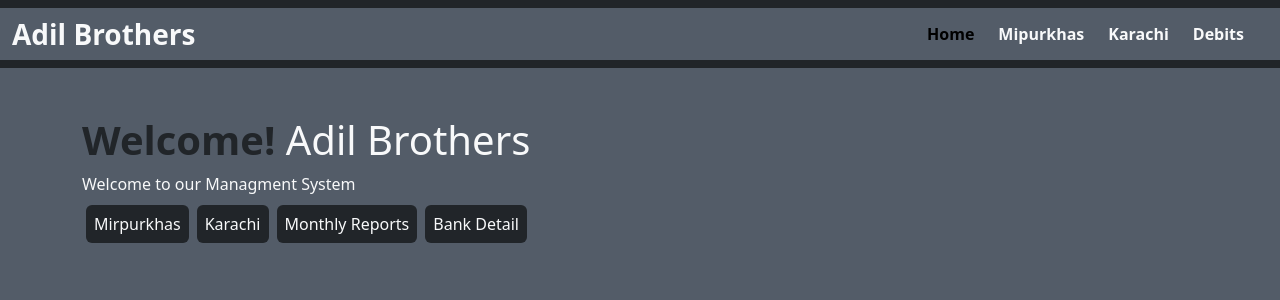
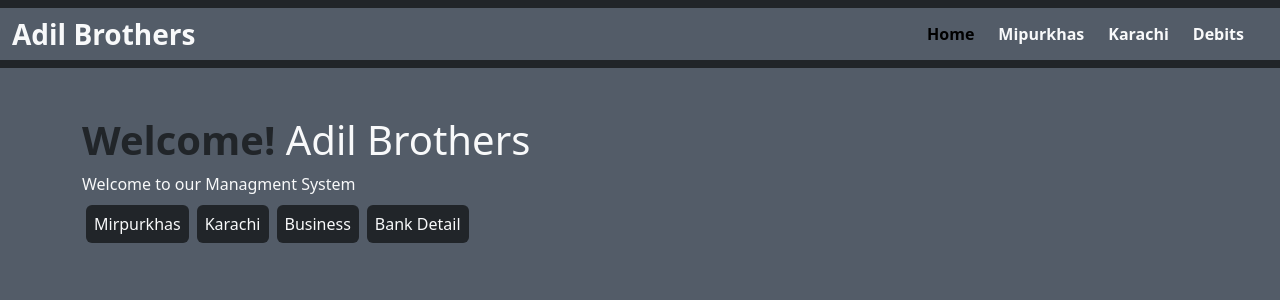
Before and after one commit to digitalrehman/Bussiness-Managment, a React (Vite) app: page / in a window 1280 px wide. Shown: the top 300 px of the page. Built offline with nearby package versions, Linux system fonts and the light colour scheme.

Commit message:
Update Home.jsx

```diff
--- a/src/Componentes/Home/Home.jsx
+++ b/src/Componentes/Home/Home.jsx
@@ -27,7 +27,7 @@ const Home = () => {
               to="/Collections"
               className="text-light text-decoration-none p-2 bg-dark rounded-2 m-1"
             >
-              Monthly Reports
+              Business
             </Link>
             <Link
               to="/Bank_Detail"
```
